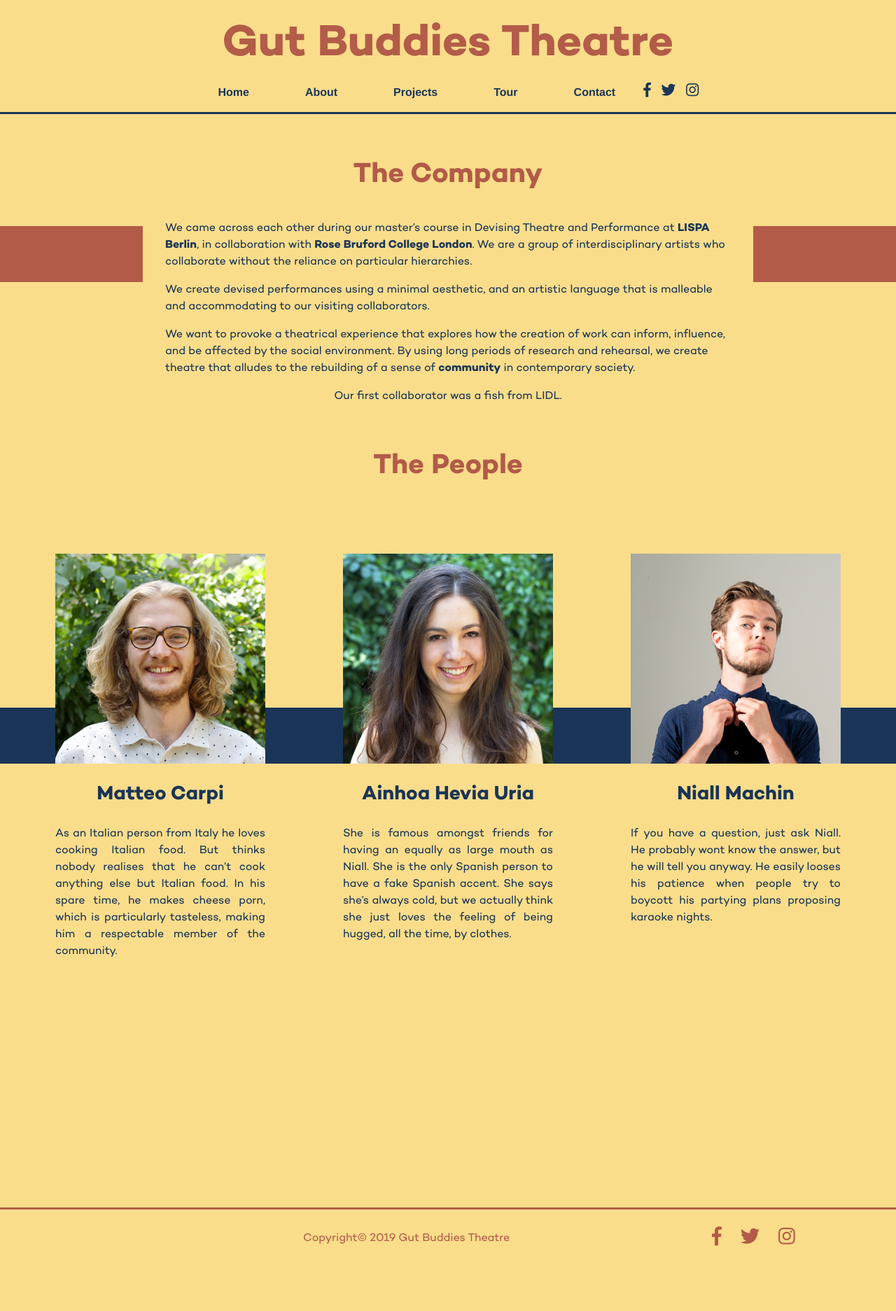
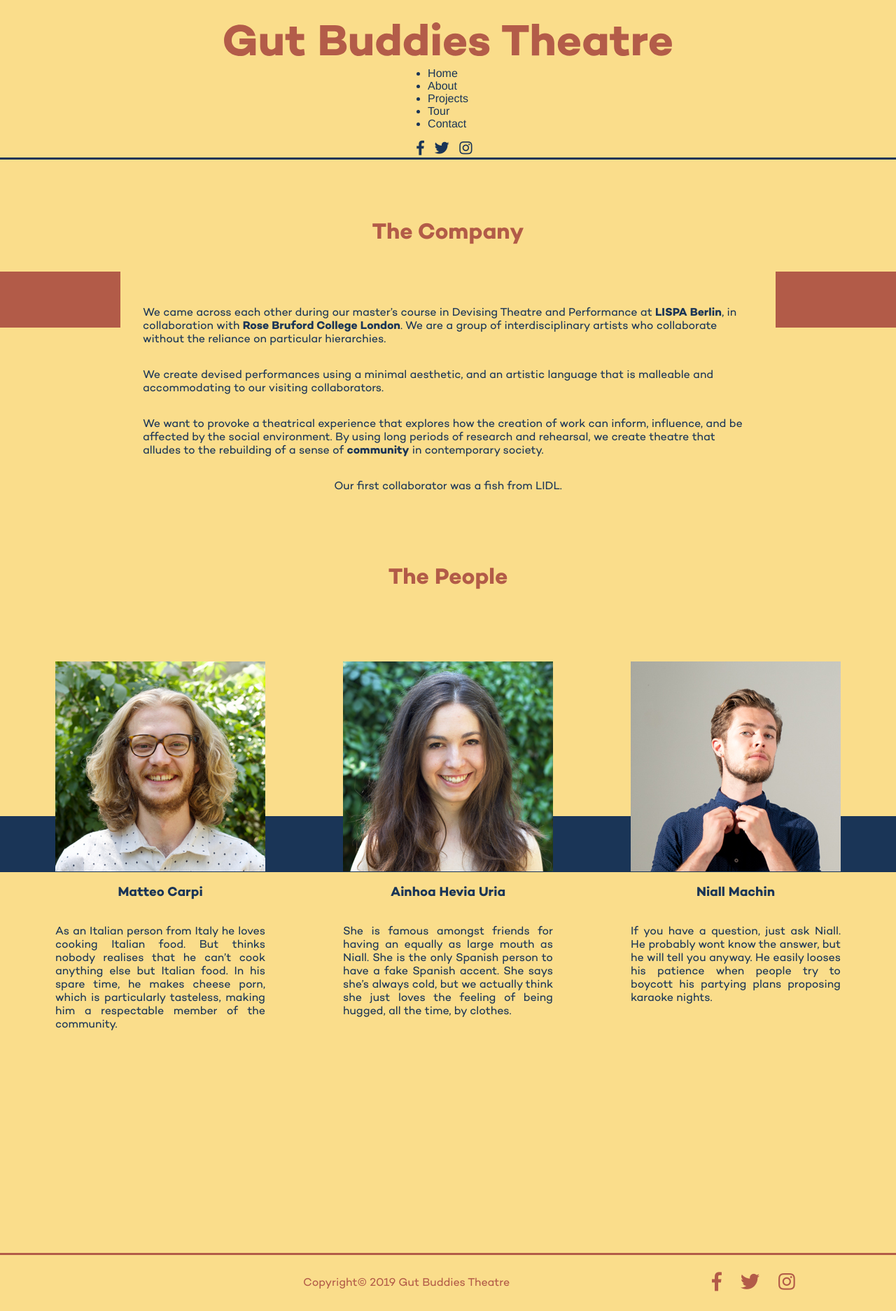
Before and after one commit to matteocarpi/GBT-Jekyll, a Jekyll site: the page built from company.md, in a window 1280 px wide. Shown: the whole page at 70% size. Built offline with Jekyll 4.4.1, drawn with Linux system fonts in a browser that asks for light colours; nearby versions of some CDN libraries; before the commit the page ends 1811 px from its top, so only the background shows below that.

Commit message:
remove bootstrap

```diff
--- a/_includes/footer.html
+++ b/_includes/footer.html
@@ -15,9 +15,6 @@
       </div>
     </div>
     </div>
-    <script src="https://code.jquery.com/jquery-3.3.1.slim.min.js" integrity="sha384-q8i/X+965DzO0rT7abK41JStQIAqVgRVzpbzo5smXKp4YfRvH+8abtTE1Pi6jizo" crossorigin="anonymous"></script>
-    <script src="https://cdnjs.cloudflare.com/ajax/libs/popper.js/1.14.3/umd/popper.min.js" integrity="sha384-ZMP7rVo3mIykV+2+9J3UJ46jBk0WLaUAdn689aCwoqbBJiSnjAK/l8WvCWPIPm49" crossorigin="anonymous"></script>
-    <script src="https://stackpath.bootstrapcdn.com/bootstrap/4.1.3/js/bootstrap.min.js" integrity="sha384-ChfqqxuZUCnJSK3+MXmPNIyE6ZbWh2IMqE241rYiqJxyMiZ6OW/JmZQ5stwEULTy" crossorigin="anonymous"></script>
   </body>
 
 </html>
--- a/_includes/head.html
+++ b/_includes/head.html
@@ -6,7 +6,6 @@
     <meta name="author" content="Matteo Carpi">
 
     <title>Gut Buddies Theatre</title>
-    <link rel="stylesheet" href="https://stackpath.bootstrapcdn.com/bootstrap/4.1.3/css/bootstrap.min.css" integrity="sha384-MCw98/SFnGE8fJT3GXwEOngsV7Zt27NXFoaoApmYm81iuXoPkFOJwJ8ERdknLPMO" crossorigin="anonymous">
     <link rel="stylesheet" href={{ "/assets/css/styles.css" | relative_url }}>
     <link rel="stylesheet" href="https://use.fontawesome.com/releases/v5.3.1/css/all.css" integrity="sha384-mzrmE5qonljUremFsqc01SB46JvROS7bZs3IO2EmfFsd15uHvIt+Y8vEf7N7fWAU" crossorigin="anonymous">
     <link rel="shortcut icon" href="/assets/favicon.ico" type="image/x-icon">
--- a/_includes/header.html
+++ b/_includes/header.html
@@ -1,16 +1,13 @@
 <!-- Header -->
   <div class="header-center">
     <img class="logo" src="/assets/logo.svg"/>
-    <nav class="navbar navbar-expand-lg navbar-light bg-light">
-      <button class="navbar-toggler" type="button" data-toggle="collapse" data-target="#navbarText" aria-controls="navbarText" aria-expanded="false" aria-label="Toggle navigation">
-        <span class="navbar-toggler-icon"></span>
-      </button>
-      <div class="collapse navbar-collapse" id="navbarText">
+
+    <nav id="navigation-large">
         <ul class="navbar-nav mr-auto">
           <li class="nav-item">
-            <a class="nav-link" href="/">Home<span class="sr-only">(current)</span></a>
+            <a class="nav-link" href="/">Home</a>
           <li class="nav-item">
-            <a class="nav-link" href="/company">About<span class="sr-only">(current)</span></a>
+            <a class="nav-link" href="/company">About</a>
           </li>
           <li class="nav-item">
             <a class="nav-link" href="/projects">Projects</a>
@@ -22,6 +19,8 @@
             <a class="nav-link" href="/#contact">Contact</a>
           </li>
         </ul>
+    </nav>
+
         <div class="social-container">
           <div class="social-blue">
             <a class="facebook" target="_blank" href="https://www.facebook.com/gutbuddiestheatre"> <i class="fab blue fa-facebook-f"></i></a>
```
